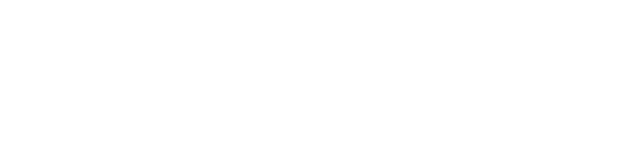
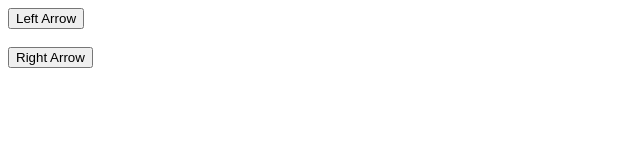
Before and after one commit to AlsonZ/image-carousel, a plain HTML site: page index.html in a window 1280 px wide. Shown: the whole page, without its empty margins (0-640 px from the left). Drawn offline with Linux system fonts and the light colour scheme.

Commit message:
create index.js, add initial carousel html

```diff
--- a/index.html
+++ b/index.html
@@ -5,5 +5,14 @@
     <meta name="viewport" content="width=device-width, initial-scale=1.0" />
     <title>Image Carousel</title>
   </head>
-  <body></body>
+  <body>
+    <div>
+      <button>Left Arrow</button>
+      <div class="card">
+        <img src="" />
+      </div>
+      <button>Right Arrow</button>
+    </div>
+    <script src="index.js" async defer></script>
+  </body>
 </html>
```
Also changed, not shown: index.js (added).
